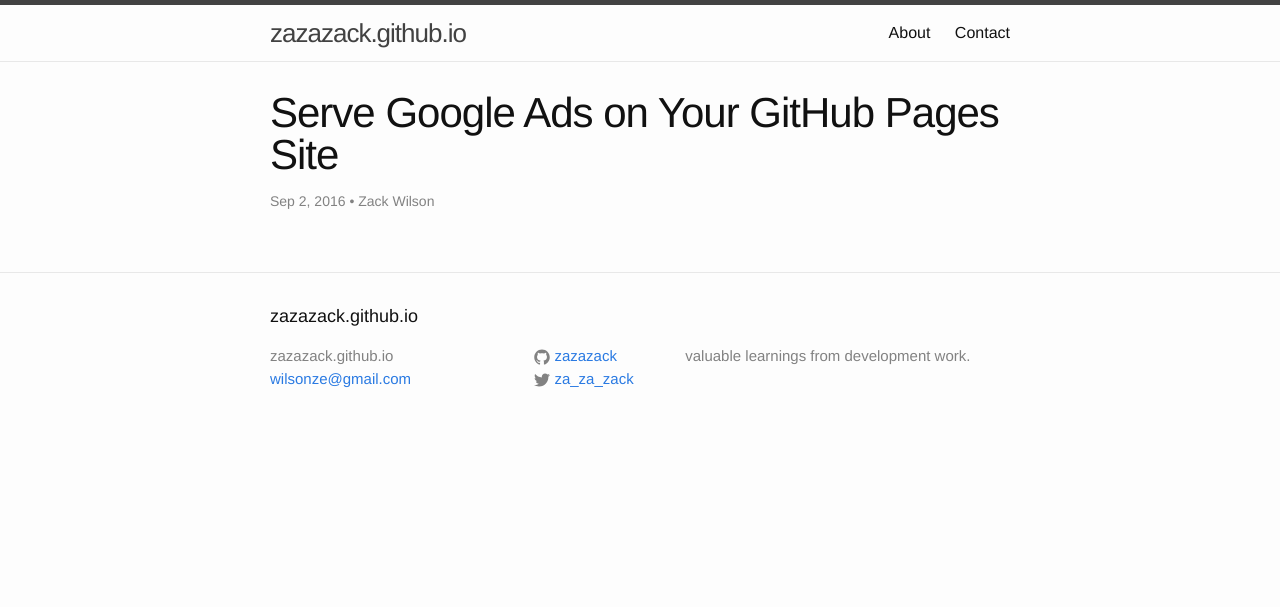
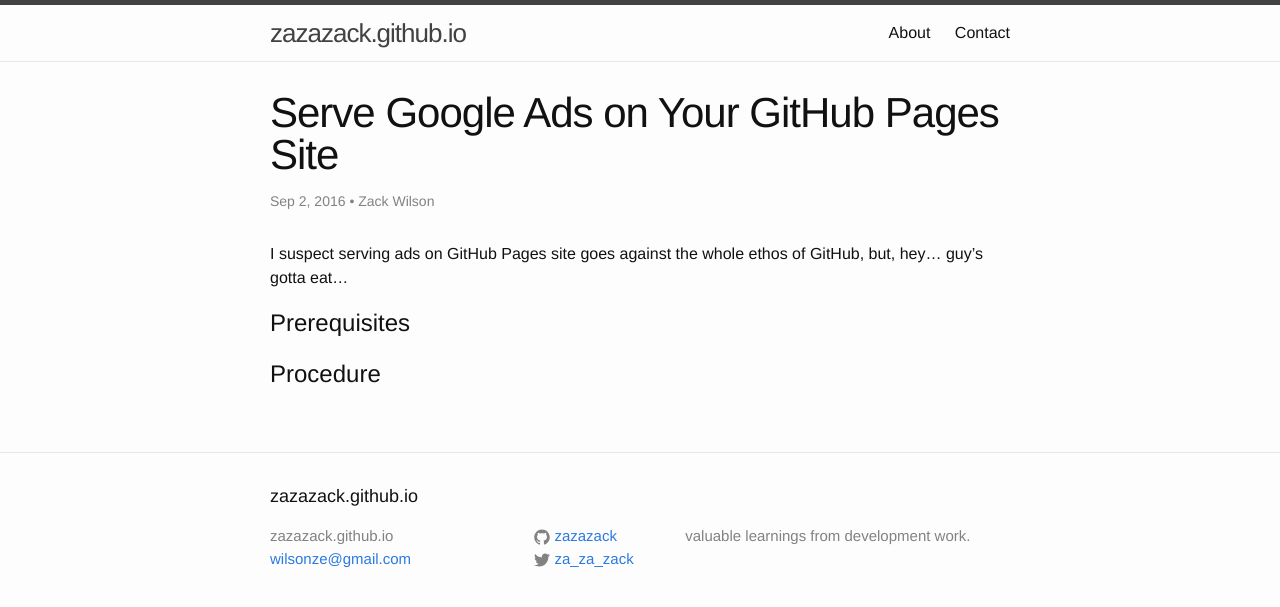
Before and after one commit to gitter-badger/zazazack.github.io, a Jekyll site: the page built from _posts/2016-09-02-serving-google-ads-on-github-pages-site.markdown, in a window 1280 px wide. Shown: the top 607 px of the page. Built offline with Jekyll 4.4.1, drawn with Linux system fonts in a browser that asks for light colours; comment, search, counter and statistics services are not loaded.

Commit message:
First Draft

```diff
--- a/_posts/2016-09-02-serving-google-ads-on-github-pages-site.markdown
+++ b/_posts/2016-09-02-serving-google-ads-on-github-pages-site.markdown
@@ -9,3 +9,9 @@
         - GitHub Pages
         - Jekyll
 ---
+
+I suspect serving ads on GitHub Pages site goes against the whole ethos of GitHub, but, hey... guy's gotta eat...
+
+# Prerequisites
+
+# Procedure
```
